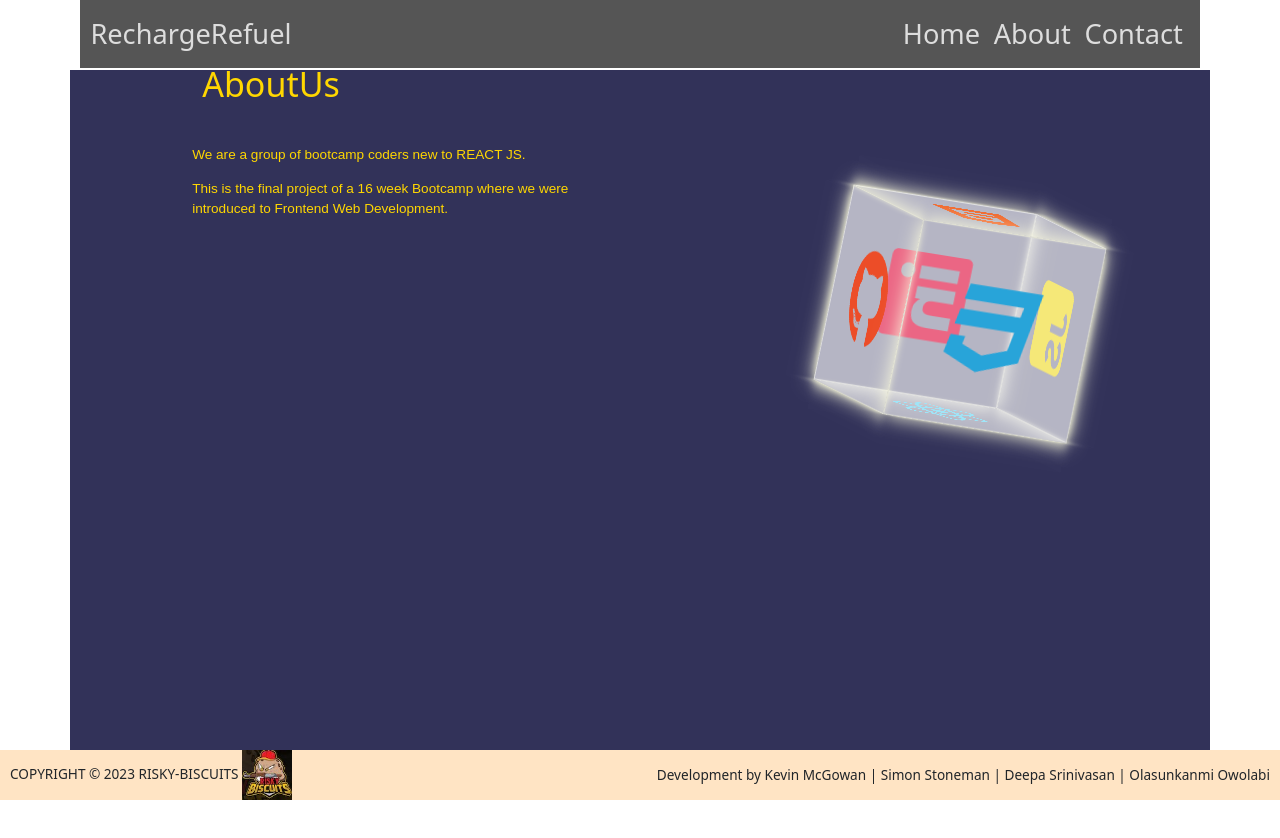
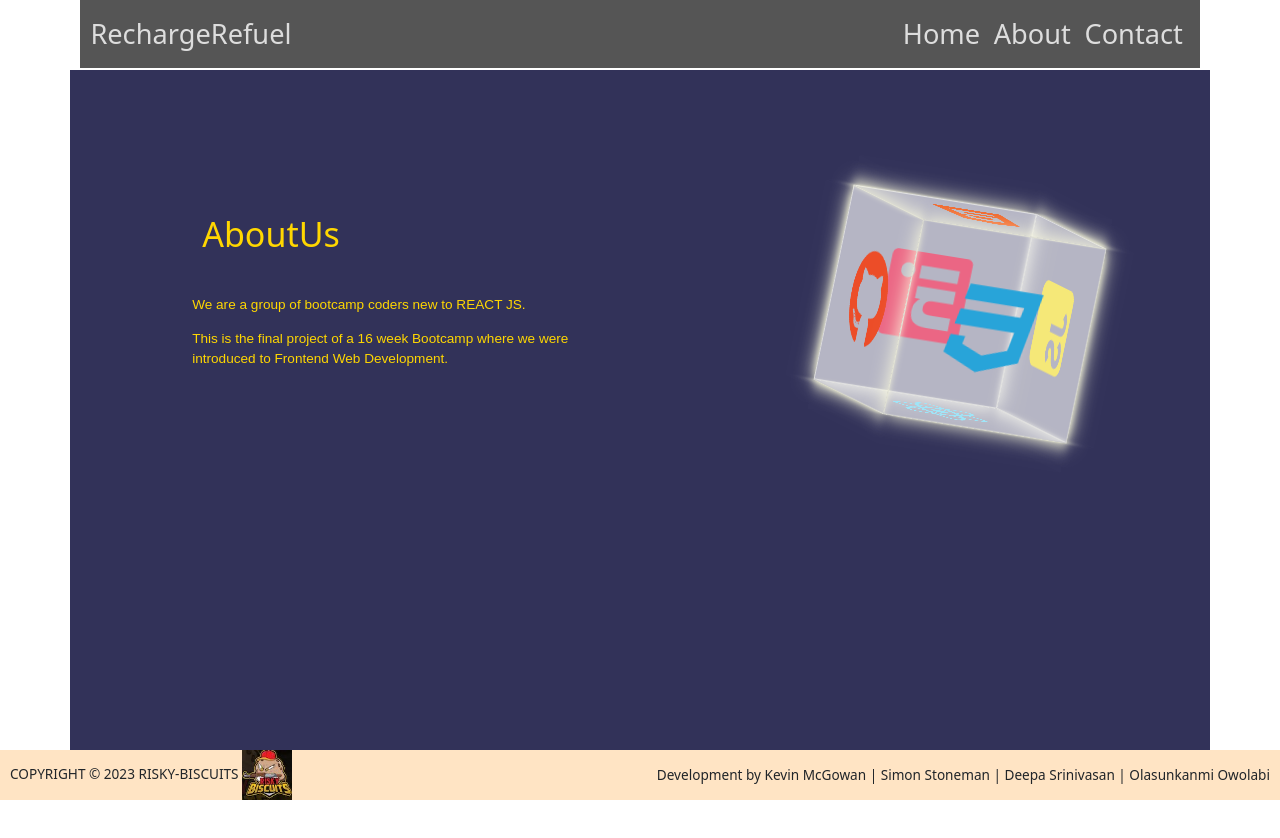
Before and after one commit to SimonStoneman/EV-Charge-Point, a React (Create React App) app: page /about in a window 1280 px wide. Shown: the top 838 px of the page. Built offline with nearby package versions, Linux system fonts and the light colour scheme.

Commit message:
moved the AboutUs H1

```diff
--- a/src/Pages/about.scss
+++ b/src/Pages/about.scss
@@ -20,7 +20,7 @@
       font-style: 53px;
       color: #ffd700;
       font-weight: 400;
-      margin-top: 0;
+      margin-top: 150px;
       position: relative;
       margin-bottom: 40px;
       left: 10px;
```
